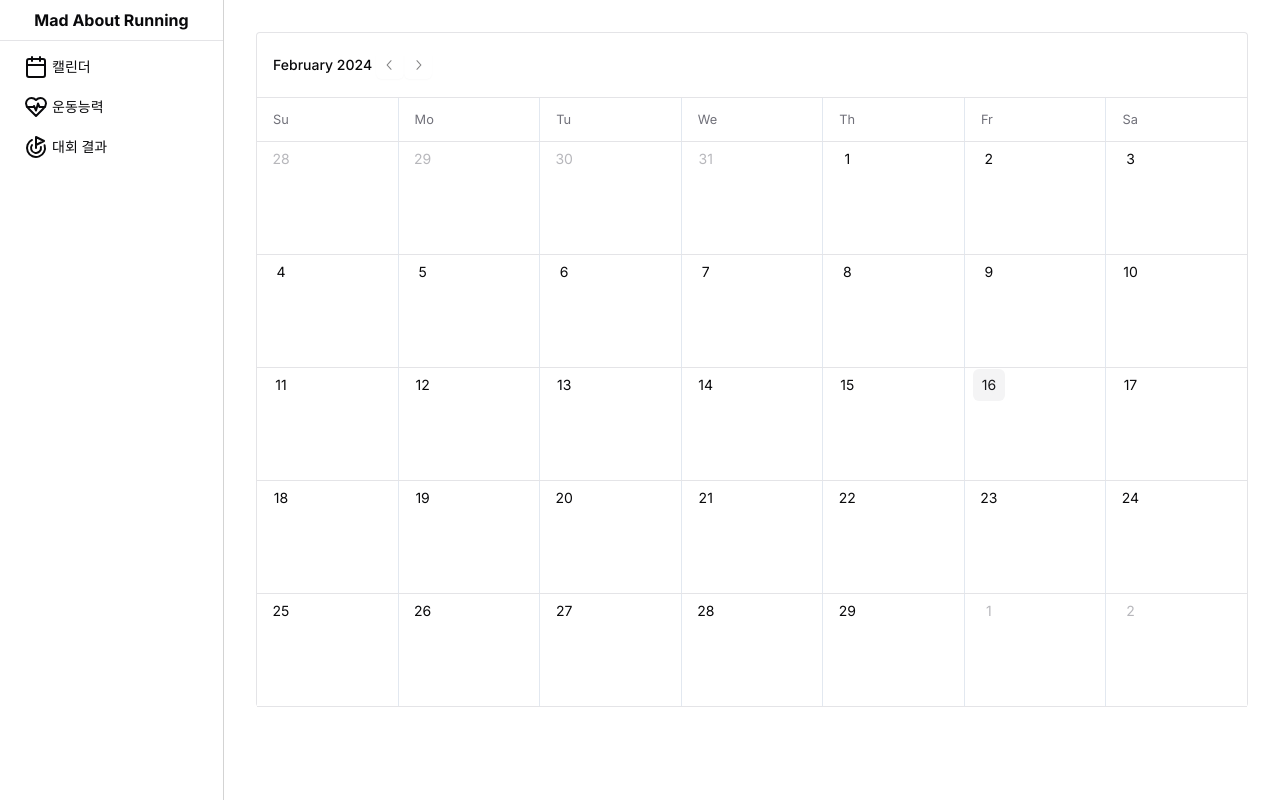
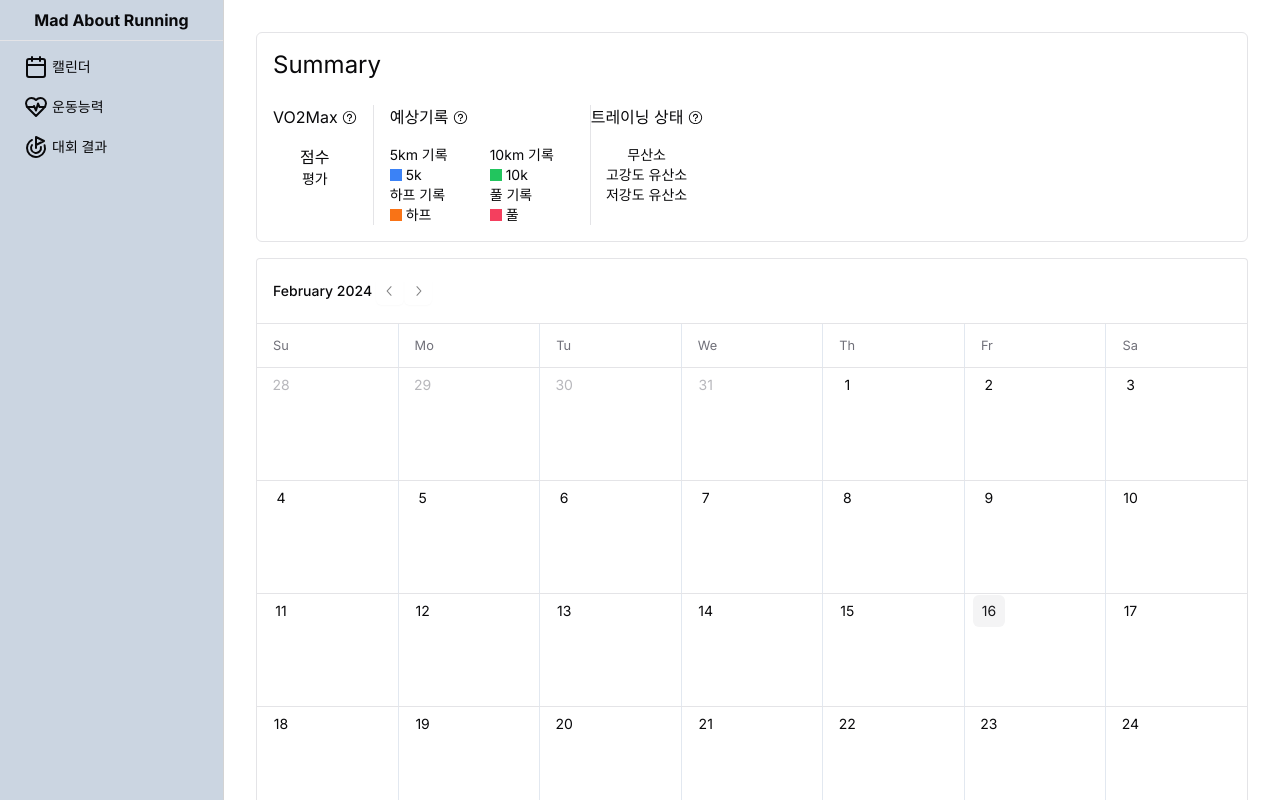
Before and after one commit to hansanguk0222/mad-about-running, a Next.js app: page /calendar in a window 1280 px wide. Shown: the top 800 px of the page. Built offline with nearby package versions, Linux system fonts and the light colour scheme.

Commit message:
훈련 요약 1차 작업: 주말이라 할 의욕이 안난다

```diff
--- a/package.json
+++ b/package.json
@@ -15,6 +15,7 @@
     "@radix-ui/react-dialog": "^1.0.5",
     "@radix-ui/react-icons": "^1.3.0",
     "@radix-ui/react-slot": "^1.0.2",
+    "@radix-ui/react-tooltip": "^1.0.7",
     "@tailwindcss/container-queries": "^0.1.1",
     "@tanstack/react-query": "^4.36.1",
     "@tanstack/react-query-devtools": "^4.36.1",
--- a/src/app/calendar/page.tsx
+++ b/src/app/calendar/page.tsx
@@ -1,7 +1,9 @@
 import { Calendar } from '@/components/ui/calendar';
+import { TrainningSummary } from '@/components/ui/trainningSummary';
 
 const CalendarPage = () => (
   <div className="w-full p-8">
+    <TrainningSummary />
     <Calendar />
   </div>
 );
--- a/src/app/layout.tsx
+++ b/src/app/layout.tsx
@@ -20,7 +20,7 @@ export default function RootLayout({
   return (
     <html lang="en">
       <body className={`${inter.className} flex h-full bg-[#fff]`}>
-        <div className="border-r-[1px] border-r-[#d3d3d3] w-[224px] flex-none">
+        <div className="border-r-[1px] border-r-[#d3d3d3] w-[224px] flex-none bg-slate-300">
           <h1 className="text-center py-2">
             <Link href="/">
               <span className="font-bold">Mad About Running</span>
--- a/src/components/ui/calendar.tsx
+++ b/src/components/ui/calendar.tsx
@@ -13,8 +13,7 @@ import {
 } from '@/components/ui/sheet';
 
 import { cn } from '@/lib/utils';
-import { Button, buttonVariants } from '@/components/ui/button';
-import { format } from 'date-fns';
+import { buttonVariants } from '@/components/ui/button';
 
 export type CalendarProps = React.ComponentProps<typeof DayPicker>;
 
--- /dev/null
+++ b/src/components/ui/card.tsx
@@ -0,0 +1,76 @@
+import * as React from "react"
+
+import { cn } from "@/lib/utils"
+
+const Card = React.forwardRef<
+  HTMLDivElement,
+  React.HTMLAttributes<HTMLDivElement>
+>(({ className, ...props }, ref) => (
+  <div
+    ref={ref}
+    className={cn(
+      "rounded-xl border bg-card text-card-foreground shadow",
+      className
+    )}
+    {...props}
+  />
+))
+Card.displayName = "Card"
+
+const CardHeader = React.forwardRef<
+  HTMLDivElement,
+  React.HTMLAttributes<HTMLDivElement>
+>(({ className, ...props }, ref) => (
+  <div
+    ref={ref}
+    className={cn("flex flex-col space-y-1.5 p-6", className)}
+    {...props}
+  />
+))
+CardHeader.displayName = "CardHeader"
+
+const CardTitle = React.forwardRef<
+  HTMLParagraphElement,
+  React.HTMLAttributes<HTMLHeadingElement>
+>(({ className, ...props }, ref) => (
+  <h3
+    ref={ref}
+    className={cn("font-semibold leading-none tracking-tight", className)}
+    {...props}
+  />
+))
+CardTitle.displayName = "CardTitle"
+
+const CardDescription = React.forwardRef<
+  HTMLParagraphElement,
+  React.HTMLAttributes<HTMLParagraphElement>
+>(({ className, ...props }, ref) => (
+  <p
+    ref={ref}
+    className={cn("text-sm text-muted-foreground", className)}
+    {...props}
+  />
+))
+CardDescription.displayName = "CardDescription"
+
+const CardContent = React.forwardRef<
+  HTMLDivElement,
+  React.HTMLAttributes<HTMLDivElement>
+>(({ className, ...props }, ref) => (
+  <div ref={ref} className={cn("p-6 pt-0", className)} {...props} />
+))
+CardContent.displayName = "CardContent"
+
+const CardFooter = React.forwardRef<
+  HTMLDivElement,
+  React.HTMLAttributes<HTMLDivElement>
+>(({ className, ...props }, ref) => (
+  <div
+    ref={ref}
+    className={cn("flex items-center p-6 pt-0", className)}
+    {...props}
+  />
+))
+CardFooter.displayName = "CardFooter"
+
+export { Card, CardHeader, CardFooter, CardTitle, CardDescription, CardContent }
--- /dev/null
+++ b/src/components/ui/tooltip.tsx
@@ -0,0 +1,30 @@
+"use client"
+
+import * as React from "react"
+import * as TooltipPrimitive from "@radix-ui/react-tooltip"
+
+import { cn } from "@/lib/utils"
+
+const TooltipProvider = TooltipPrimitive.Provider
+
+const Tooltip = TooltipPrimitive.Root
+
+const TooltipTrigger = TooltipPrimitive.Trigger
+
+const TooltipContent = React.forwardRef<
+  React.ElementRef<typeof TooltipPrimitive.Content>,
+  React.ComponentPropsWithoutRef<typeof TooltipPrimitive.Content>
+>(({ className, sideOffset = 4, ...props }, ref) => (
+  <TooltipPrimitive.Content
+    ref={ref}
+    sideOffset={sideOffset}
+    className={cn(
+      "z-50 overflow-hidden rounded-md bg-primary px-3 py-1.5 text-xs text-primary-foreground animate-in fade-in-0 zoom-in-95 data-[state=closed]:animate-out data-[state=closed]:fade-out-0 data-[state=closed]:zoom-out-95 data-[side=bottom]:slide-in-from-top-2 data-[side=left]:slide-in-from-right-2 data-[side=right]:slide-in-from-left-2 data-[side=top]:slide-in-from-bottom-2",
+      className
+    )}
+    {...props}
+  />
+))
+TooltipContent.displayName = TooltipPrimitive.Content.displayName
+
+export { Tooltip, TooltipTrigger, TooltipContent, TooltipProvider }
--- /dev/null
+++ b/src/components/ui/trainningSummary.tsx
@@ -0,0 +1,103 @@
+import { QuestionMarkCircledIcon } from '@radix-ui/react-icons';
+import {
+  Tooltip,
+  TooltipContent,
+  TooltipProvider,
+  TooltipTrigger,
+} from './tooltip';
+
+// TODO. VO2Max 링 구현하기
+
+export const TrainningSummary = () => (
+  <div className="w-full border rounded-md p-4 mb-4">
+    <h2 className="pb-6 text-2xl">Summary</h2>
+    <div className="flex">
+      <div className="pr-4 flex flex-col border-r">
+        <h3 className="text-md flex justify-center pb-4">
+          VO2Max
+          <TooltipProvider>
+            <Tooltip>
+              <TooltipTrigger className="pl-1">
+                <QuestionMarkCircledIcon />
+              </TooltipTrigger>
+              <TooltipContent>
+                운동 능력을 최대로 발휘하는 시점에서
+                <br /> 1분당 1kg의 몸무게가 소비할 수 있는 최대 산소량
+              </TooltipContent>
+            </Tooltip>
+          </TooltipProvider>
+        </h3>
+        <span className="text-md text-center">점수</span>
+        <span className="text-sm text-center">평가</span>
+      </div>
+      <div className="pl-4 border-r">
+        <h3 className="text-md flex pb-4">
+          예상기록
+          <TooltipProvider>
+            <Tooltip>
+              <TooltipTrigger className="pl-1">
+                <QuestionMarkCircledIcon />
+              </TooltipTrigger>
+              <TooltipContent>
+                현재 성과에 따라 레이스 거리를 아래의 시간으로 완주할 것으로
+                예상합니다.
+              </TooltipContent>
+            </Tooltip>
+          </TooltipProvider>
+        </h3>
+        <div className="flex text-sm justify-between">
+          <div className="flex flex-col w-[100px]">
+            <span>5km 기록</span>
+            <div className="flex items-center">
+              <span className="w-3 h-3 bg-blue-500" />
+              <span className="pl-1">5k</span>
+            </div>
+          </div>
+          <div className="flex flex-col w-[100px]">
+            <span>10km 기록</span>
+            <div className="flex items-center">
+              <span className="w-3 h-3 bg-green-500" />
+              <span className="pl-1">10k</span>
+            </div>
+          </div>
+        </div>
+        <div className="flex text-sm justify-between">
+          <div className="flex flex-col w-[100px]">
+            <span>하프 기록</span>
+            <div className="flex items-center">
+              <span className="w-3 h-3 bg-orange-500" />
+              <span className="pl-1">하프</span>
+            </div>
+          </div>
+          <div className="flex flex-col w-[100px]">
+            <span>풀 기록</span>
+            <div className="flex items-center">
+              <span className="w-3 h-3 bg-rose-500" />
+              <span className="pl-1">풀</span>
+            </div>
+          </div>
+        </div>
+      </div>
+      <div>
+        <h3 className="text-md flex justify-center pb-4">
+          트레이닝 상태
+          <TooltipProvider>
+            <Tooltip>
+              <TooltipTrigger className="pl-1">
+                <QuestionMarkCircledIcon />
+              </TooltipTrigger>
+              <TooltipContent>
+                총괄적인 트레이닝과 어떻게 체력에 영향을 주는지 파악
+              </TooltipContent>
+            </Tooltip>
+          </TooltipProvider>
+        </h3>
+        <div className="flex flex-col">
+          <span className="text-sm text-center">무산소</span>
+          <span className="text-sm text-center">고강도 유산소</span>
+          <span className="text-sm text-center">저강도 유산소</span>
+        </div>
+      </div>
+    </div>
+  </div>
+);
```
Also changed, not shown: 1 other file (tests, documents, lock files or other folders).
